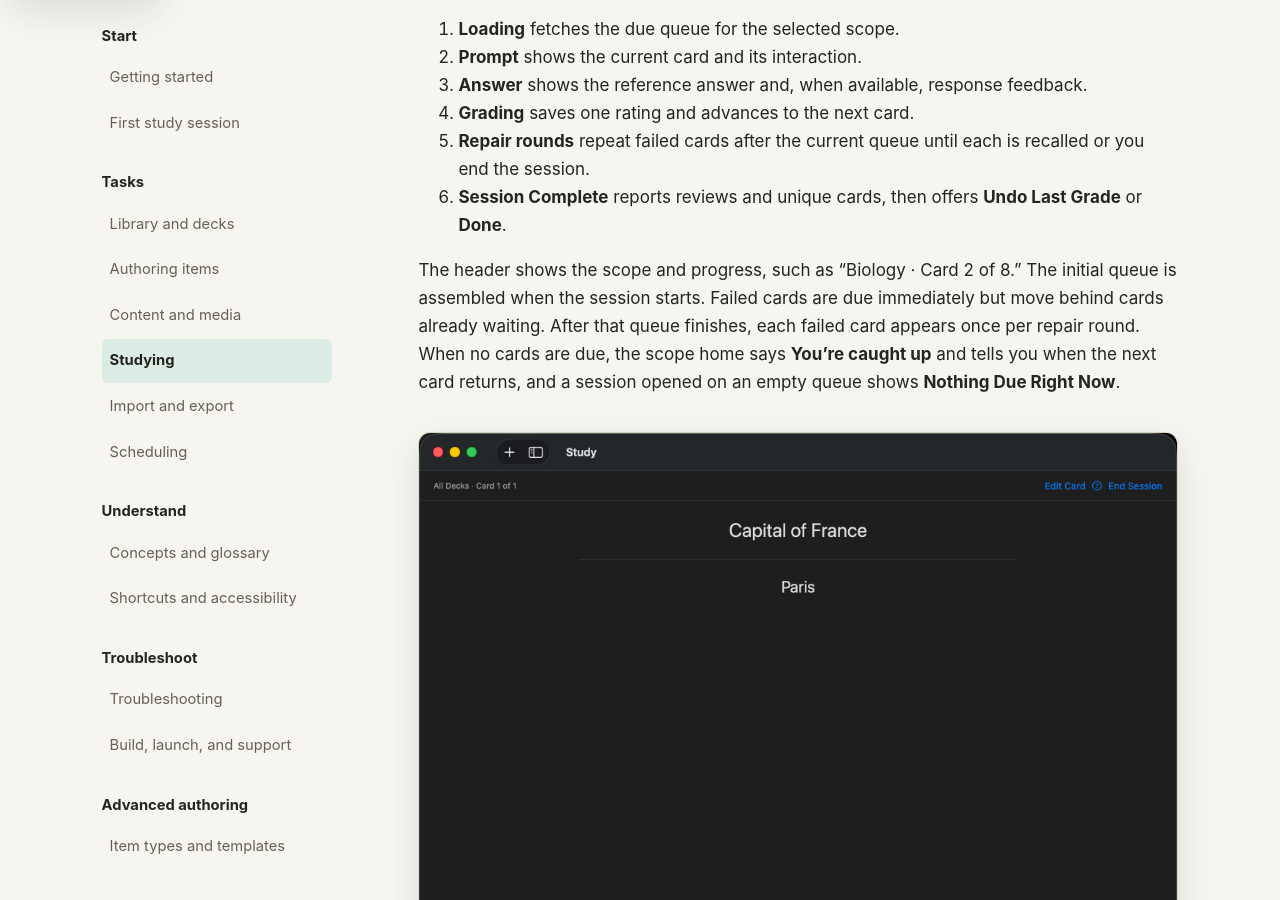
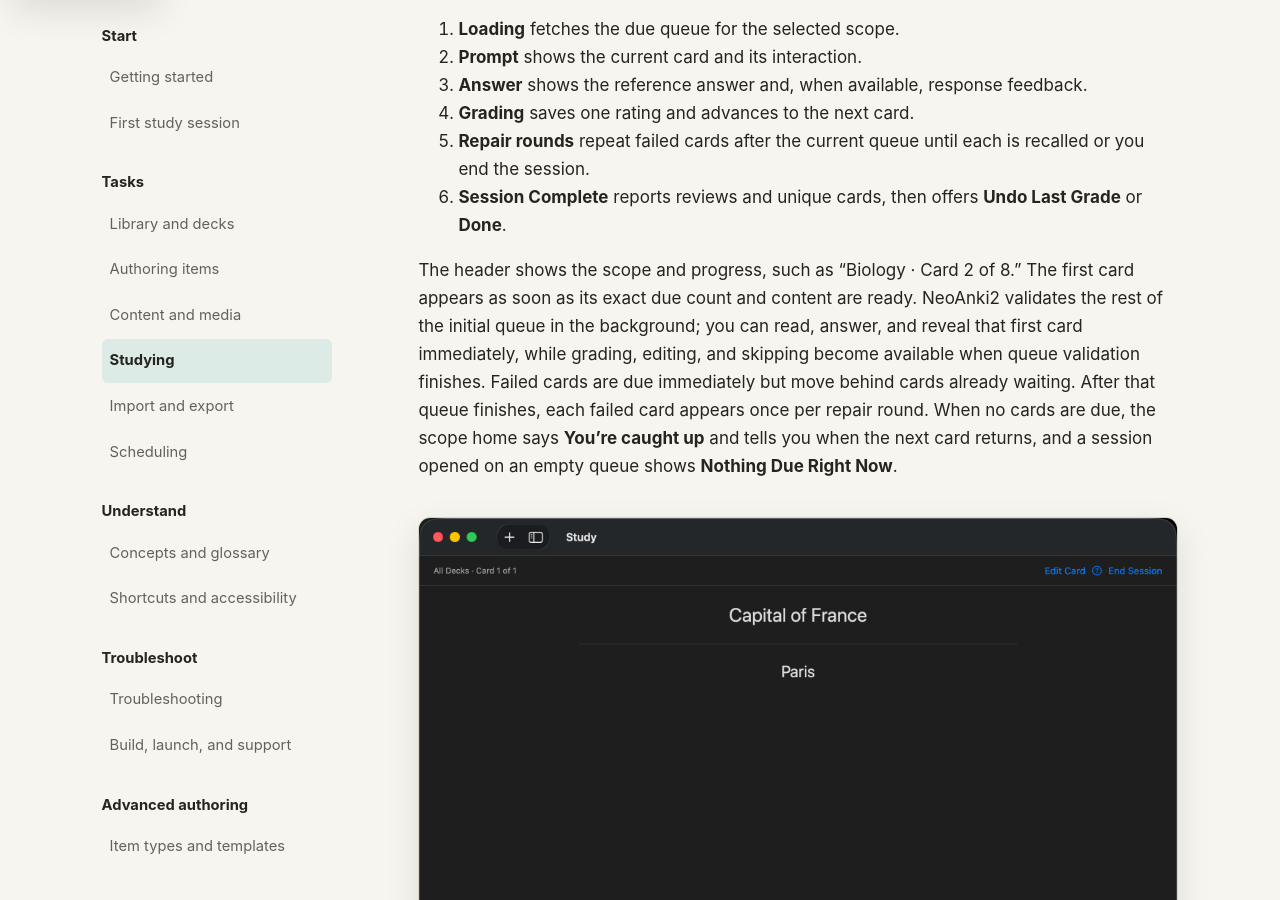
Before and after one commit to neoanki2/neoanki2, a Jekyll site: the page built from docs/user/studying.md, in a window 1280 px wide and 900 px high, scrolled down 1361 px. Built offline with Jekyll 4.4.1, drawn with Linux system fonts in a browser that asks for light colours.

Commit message:
Document startup performance behavior

```diff
--- a/docs/user/studying.md
+++ b/docs/user/studying.md
@@ -36,8 +36,11 @@ A session moves through a small set of states:
 6. **Session Complete** reports reviews and unique cards, then offers **Undo
    Last Grade** or **Done**.
 
-The header shows the scope and progress, such as “Biology · Card 2 of 8.” The
-initial queue is assembled when the session starts. Failed cards are due immediately
+The header shows the scope and progress, such as “Biology · Card 2 of 8.”
+The first card appears as soon as its exact due count and content are ready.
+NeoAnki2 validates the rest of the initial queue in the background; you can read,
+answer, and reveal that first card immediately, while grading, editing, and
+skipping become available when queue validation finishes. Failed cards are due immediately
 but move behind cards already waiting. After that queue finishes, each failed
 card appears once per repair round. When no cards are due, the scope home says
 **You’re caught up** and tells you when the next card returns, and a session
```
Also changed, not shown: docs/claims.json (+9 -4 lines), docs/infrastructure-change-review.json (+11 -8 lines), docs/user/authoring-items.md (+3 -2 lines), docs/user/getting-started.md (+4 -0 lines), docs/user/import-export.md (+1 -1 lines), 1 other file.
